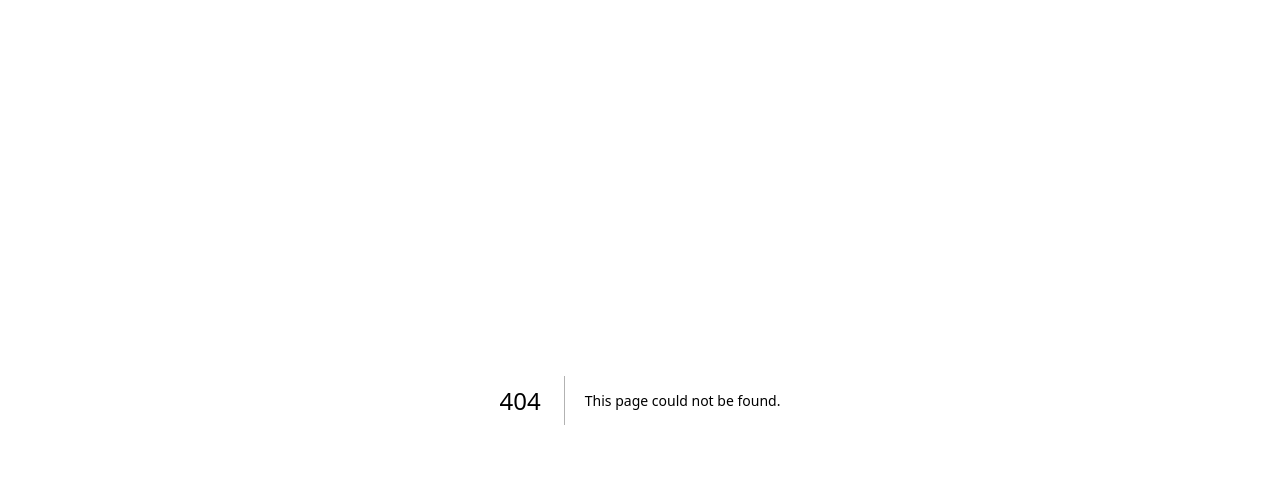
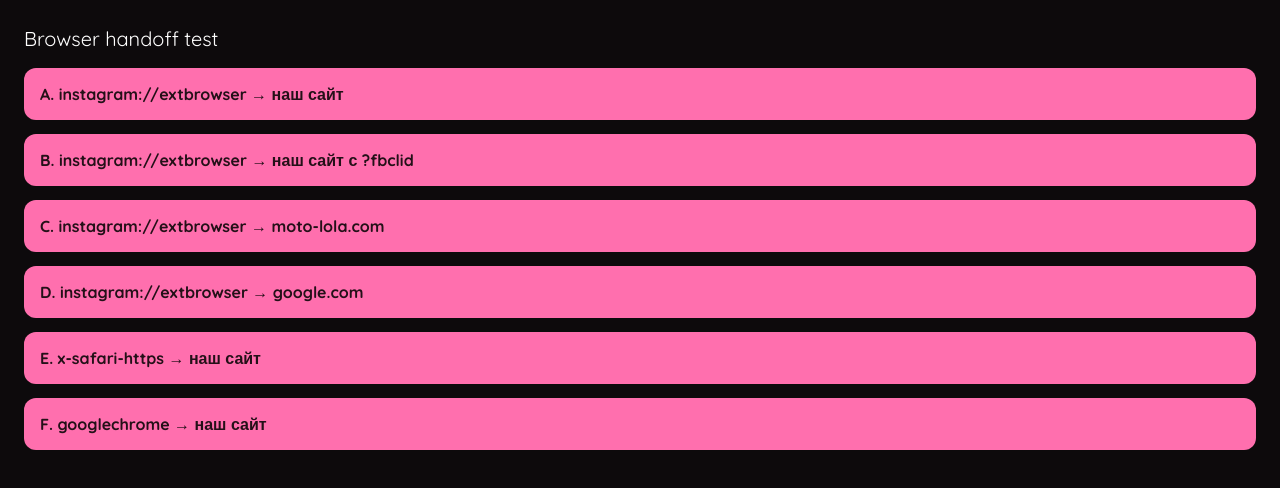
Before and after one commit to Googoogoogoose/Age-verification, a Next.js app: page /go-test in a window 1280 px wide. Before the commit this address had no page. Shown: the top 488 px of the page. Built offline with nearby package versions, Linux system fonts and the light colour scheme.

Commit message:
Use clean destination URL for Instagram handoff, VIP fallback, add /go-test page

```diff
--- /dev/null
+++ b/app/go-test/page.tsx
@@ -0,0 +1,25 @@
+// Тестовая страница: какие способы вывода из Instagram срабатывают на телефоне.
+const SITE = "https://hey-its-emily.vercel.app/";
+const enc = encodeURIComponent;
+
+const variants = [
+  { label: "A. instagram://extbrowser → наш сайт", href: "instagram://extbrowser/" + enc(SITE) },
+  { label: "B. instagram://extbrowser → наш сайт с ?fbclid", href: "instagram://extbrowser/" + enc(SITE + "?fbclid=test123") },
+  { label: "C. instagram://extbrowser → moto-lola.com", href: "instagram://extbrowser/" + enc("https://moto-lola.com/") },
+  { label: "D. instagram://extbrowser → google.com", href: "instagram://extbrowser/" + enc("https://www.google.com/") },
+  { label: "E. x-safari-https → наш сайт", href: "x-safari-https://hey-its-emily.vercel.app/" },
+  { label: "F. googlechrome → наш сайт", href: "googlechrome://hey-its-emily.vercel.app/" },
+];
+
+export default function GoTest() {
+  return (
+    <main style={{ padding: 24, display: "flex", flexDirection: "column", gap: 14, color: "#fff", background: "#0d0a0c", minHeight: "100vh" }}>
+      <h1 style={{ fontSize: 20, margin: 0 }}>Browser handoff test</h1>
+      {variants.map((v) => (
+        <a key={v.label} href={v.href} style={{ display: "block", padding: "14px 16px", borderRadius: 12, background: "#ff6fae", color: "#241018", fontWeight: 700, textDecoration: "none" }}>
+          {v.label}
+        </a>
+      ))}
+    </main>
+  );
+}
--- a/app/layout.tsx
+++ b/app/layout.tsx
@@ -15,9 +15,10 @@
 var ig=/\\bInstagram\\b/i.test(ua),th=/Barcelona|Threads/i.test(ua);
 var andIn=ig||th||/FBAN|FBAV|FB_IAB|Messenger|TikTok|musical_ly|BytedanceWebview|TTWebView|TwitterAndroid|Snapchat|\\bLine\\/|; wv\\)/i.test(ua);
 var ios=/iPhone|iPad|iPod/i.test(ua);
-var dest="https://"+location.host+location.pathname+location.search;
+if(location.pathname.indexOf("/go-test")===0)return;
+var dest="https://hey-its-emily.vercel.app"+location.pathname;
 var href=null;
-if(/Android/i.test(ua)&&andIn){href="intent://"+location.host+location.pathname+location.search+"#Intent;scheme=https;package=com.android.chrome;S.browser_fallback_url="+encodeURIComponent(dest)+";end";}
+if(/Android/i.test(ua)&&andIn){href="intent://hey-its-emily.vercel.app"+location.pathname+"#Intent;scheme=https;package=com.android.chrome;S.browser_fallback_url="+encodeURIComponent(dest)+";end";}
 else if(ios&&ig){href="instagram://extbrowser/"+encodeURIComponent(dest);}
 else if(ios&&th){href="barcelona://extbrowser/"+encodeURIComponent(dest);}
 if(href)location.replace(href);
--- a/components/open-in-browser.tsx
+++ b/components/open-in-browser.tsx
@@ -8,6 +8,9 @@
 // в системный браузер так же, как это делает лендинг Мото Лолы:
 // iOS Instagram понимает instagram://extbrowser/, Threads — barcelona://extbrowser/,
 // на Android работает intent:// в Chrome.
+// Чистый адрес без хвоста ?fbclid=..., который добавляет Instagram.
+const SITE = "https://hey-its-emily.vercel.app";
+
 type Mode = "android" | "instagram" | "threads" | null;
 
 function detectMode(): Mode {
@@ -39,23 +42,17 @@
   return null;
 }
 
-// Пробуем открыть внешний браузер; если через 1.5 с мы всё ещё на странице,
-// значит приложение отказалось, и идём по обычной ссылке, чтобы кнопка не «молчала».
+// Пробуем открыть внешний браузер, а потом подстраховываемся обычной ссылкой,
+// чтобы кнопка никогда не «молчала».
 function openOutside(mode: Mode, destination: string) {
   const href = externalHref(mode, destination);
   if (!href) {
     window.location.href = destination;
     return;
   }
-  let left = false;
-  const onHide = () => { left = true; };
-  document.addEventListener("visibilitychange", onHide, { once: true });
-  window.addEventListener("pagehide", onHide, { once: true });
-  window.addEventListener("blur", onHide, { once: true });
   window.location.href = href;
-  setTimeout(() => {
-    if (!left && document.visibilityState === "visible") window.location.href = destination;
-  }, 1500);
+  // Если внешний браузер не открылся, через 1.5 с всё равно идём по обычной ссылке.
+  setTimeout(() => { window.location.href = destination; }, 1500);
 }
 
 export default function OpenInBrowser() {
@@ -73,7 +70,7 @@
       const raw = a.getAttribute("href") || "";
       if (!raw.startsWith("/")) return;
       e.preventDefault();
-      openOutside(m, window.location.origin + raw);
+      openOutside(m, SITE + raw.split("?")[0]);
     };
     document.addEventListener("click", onClick, true);
     return () => document.removeEventListener("click", onClick, true);
@@ -90,7 +87,7 @@
       </p>
       <button
         type="button"
-        onClick={() => openOutside(mode, window.location.origin + window.location.pathname + window.location.search)}
+        onClick={() => openOutside(mode, SITE + window.location.pathname)}
       >
         Open in browser ↗
       </button>
```
